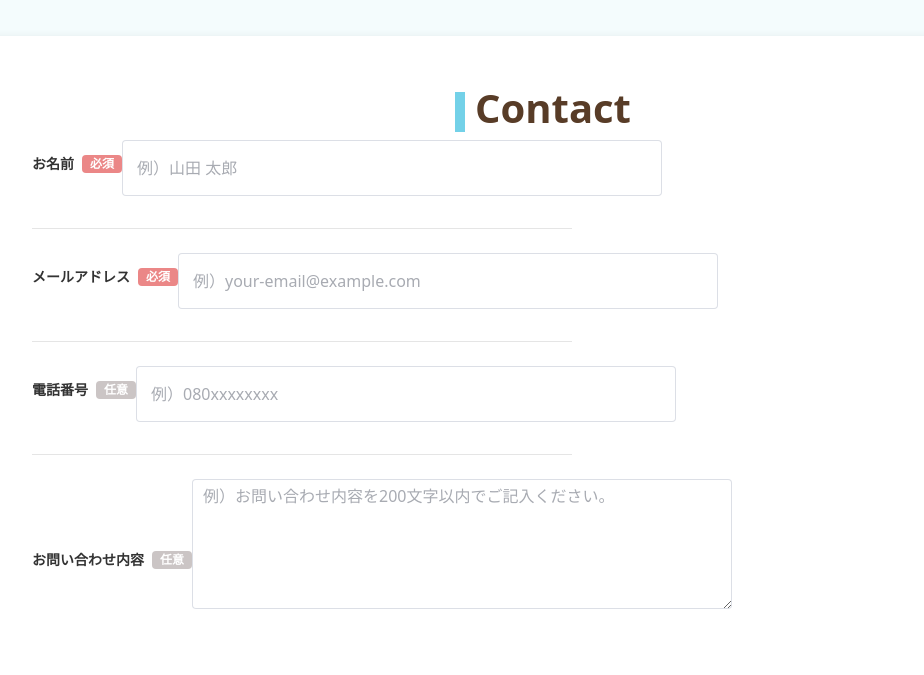
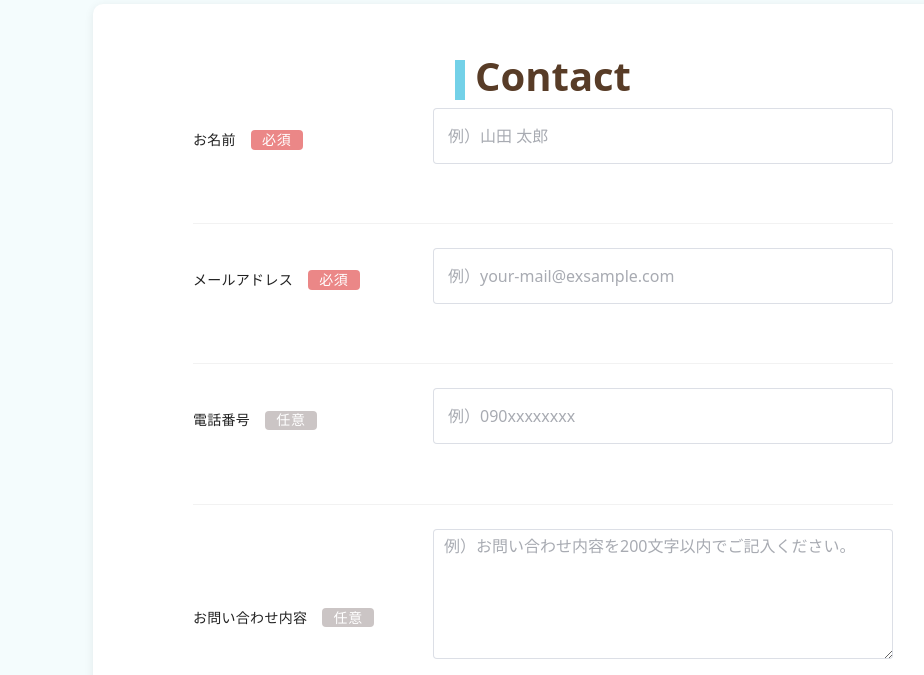
Before and after one commit to masateru0/Portfolio, a Vue app: page / in a window 1280 px wide. Shown: the part 3965-4640 px from the top of the page, without its empty margins (97-1021 px from the left). Built offline with nearby package versions, Linux system fonts and the light colour scheme.

Commit message:
contactフォーム修正

```diff
--- a/src/Views/ContactForm.vue
+++ b/src/Views/ContactForm.vue
@@ -3,8 +3,8 @@
         <el-form :model="form" label-position="top" class="contact-form card-style">
             <ContentsText title="Contact" class="contact-title" />
 
-            <el-form-item>
-                <div class="form-label">
+            <el-form-item class="form-row">
+                <div class="form-label-col">
                     <label>お名前</label>
                     <span class="required-label">必須</span>
                 </div>
@@ -17,36 +17,36 @@
             </el-form-item>
             <hr class="divider" />
 
-            <el-form-item>
-                <div class="form-label">
+            <el-form-item class="form-row">
+                <div class="form-label-col">
                     <label>メールアドレス</label>
                     <span class="required-label">必須</span>
                 </div>
                 <el-input
                     v-model="form.email"
-                    placeholder="例）your-email@example.com"
+                    placeholder="例）your-mail@exsample.com"
                     size="large"
                     class="fixed-input"
                 />
             </el-form-item>
             <hr class="divider" />
 
-            <el-form-item>
-                <div class="form-label">
+            <el-form-item class="form-row">
+                <div class="form-label-col">
                     <label>電話番号</label>
                     <span class="optional-label">任意</span>
                 </div>
                 <el-input
                     v-model="form.phone"
-                    placeholder="例）080xxxxxxxx"
+                    placeholder="例）090xxxxxxxx"
                     size="large"
                     class="fixed-input"
                 />
             </el-form-item>
             <hr class="divider" />
 
-            <el-form-item>
-                <div class="form-label">
+            <el-form-item class="form-row">
+                <div class="form-label-col">
                     <label>お問い合わせ内容</label>
                     <span class="optional-label">任意</span>
                 </div>
@@ -58,7 +58,6 @@
                     class="fixed-textarea"
                 />
             </el-form-item>
-
 
             <div class="submit-btn-wrapper">
                 <CustomButton
@@ -118,12 +117,18 @@ const handleSubmit = () => {
 }
 
 .contact-form.card-style {
-    width: 1150px;
-    height: 900px;
+    width: 100%;
+    max-width: 900px;
+    min-width: 350px;
+    height: auto;
     background-color: #fff;
     border-radius: 10px;
     padding: 3rem 4rem;
-    box-shadow: 0 2px 10px rgba(0, 0, 0, 0.1);
+    box-shadow: 0 2px 10px rgba(0, 0, 0, 0.08);
+    margin: 0 auto;
+    display: flex;
+    flex-direction: column;
+    align-items: center;
 }
 
 .el-input,
@@ -133,43 +138,108 @@ const handleSubmit = () => {
 
 .divider {
     border: none;
-    border-top: 1px solid #999;
+    border-top: 1px solid #ccc;
+    background: #ccc;
+    color: #ccc;
     margin: 1.5rem 0;
+    width: 100%;
+    max-width: 700px;
+}
+
+.el-form-item {
+    margin-bottom: 2.2rem;
+    width: 100%;
+    display: flex;
+    flex-direction: column;
+    align-items: center;
+}
+
+.form-row {
+    display: flex;
+    align-items: flex-start;
+    width: 100%;
+    max-width: 700px;
+    margin: 0 auto 2.2rem auto;
+    gap: 2rem;
+}
+
+.form-label-col {
+    min-width: 240px;
+    max-width: 240px;
+    display: flex;
+    align-items: center;
+    gap: 15px;
+    font-weight: normal;
+    font-size: 14px;
+    color: #222;
+    letter-spacing: 0.02em;
+    justify-content: flex-start;
+    margin-top: 8px;
+}
+
+.fixed-input {
+    flex: 1;
+    height: 56px;
+    font-size: 16px;
+    color: #222;
+    box-sizing: border-box;
+    transition: border-color 0.2s;
+    margin-left: 0;
+    margin-right: 0;
     width: 540px;
 }
 
-.el-form-item {
-    margin-bottom: 2rem;
+.fixed-input:focus {
+    border-color: #73d1e8;
+    outline: none;
 }
 
-.form-label {
-    display: flex;
-    align-items: center;
-    gap: 0.5rem;
-    margin-bottom: 0.5rem;
-    font-weight: bold;
-    font-size: 14px;
-    color: #333;
+.fixed-textarea {
+    flex: 1;
+    height: 170px;
+    font-size: 16px;
+    color: #222;
+    box-sizing: border-box;
+    transition: border-color 0.2s;
+    resize: none;
+    margin-left: 0;
+    margin-right: 0;
+    width: 540px;
 }
 
-.required-label,
-.optional-label {
-    color: white;
-    display: inline-block;
-    padding: 0.2rem 0.5rem;
-    background-color: #f4fcfd;
-    border-radius: 4px;
-    font-size: 12px;
-    line-height: 1;
-    width: 40px;
+.fixed-textarea:focus {
+    border-color: #73d1e8;
+    outline: none;
+}
+
+.fixed-input::placeholder,
+.fixed-textarea::placeholder {
+    font-size: 14px;
+    color: #bbb;
 }
 
 .required-label {
     background-color: #eb8787;
+    color: #fff;
+    display: inline-block;
+    padding: 0.18rem 0.7rem 0.18rem 0.7rem;
+    border-radius: 4px;
+    font-size: 14px;
+    line-height: 1;
+    font-weight: normal;
+    letter-spacing: 0.05em;
 }
 
 .optional-label {
     background-color: #cbc5c5;
+    color: #fff;
+    display: inline-block;
+    padding: 0.18rem 0.7rem 0.18rem 0.7rem;
+    border-radius: 4px;
+    font-size: 14px;
+    line-height: 1;
+    font-weight: normal;
+    letter-spacing: 0.05em;
 }
 
 .submit-btn-wrapper {
@@ -191,15 +261,20 @@ const handleSubmit = () => {
     background-color: #5bb8cc;
 }
 
-.fixed-input, .fixed-textarea {
-    width: 540px
-}
-
-.fixed-input {
-    height: 56px;
-}
-
-.fixed-textarea {
-    height: 170px;
+@media (max-width: 900px) {
+    .contact-form.card-style {
+        padding: 2rem 1rem;
+    }
+    .form-row {
+        flex-direction: column;
+        gap: 0.5rem;
+        max-width: 100%;
+    }
+    .form-label-col {
+        min-width: unset;
+        max-width: unset;
+        font-size: 16px;
+        margin-bottom: 0.2rem;
+    }
 }
 </style>
```
